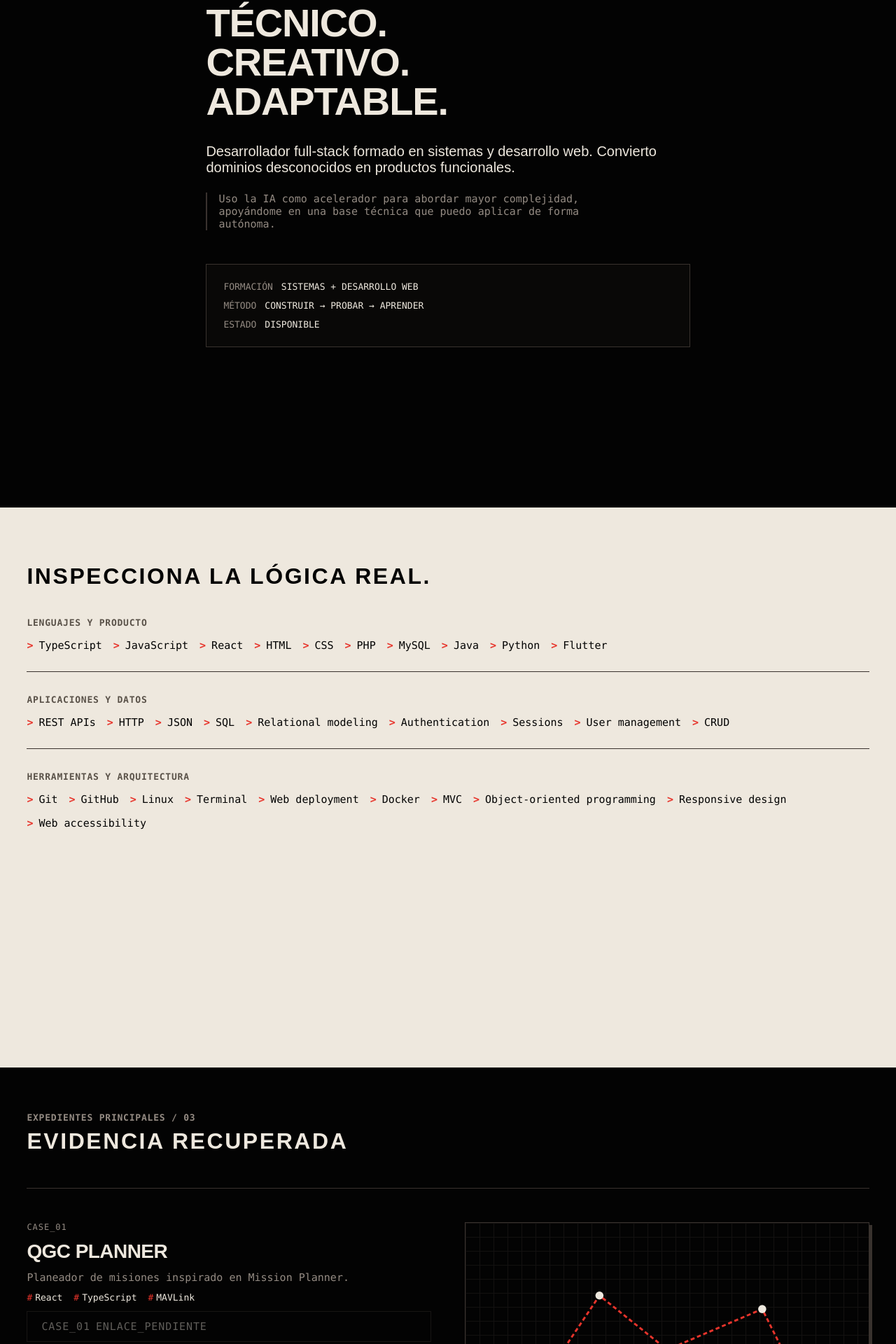
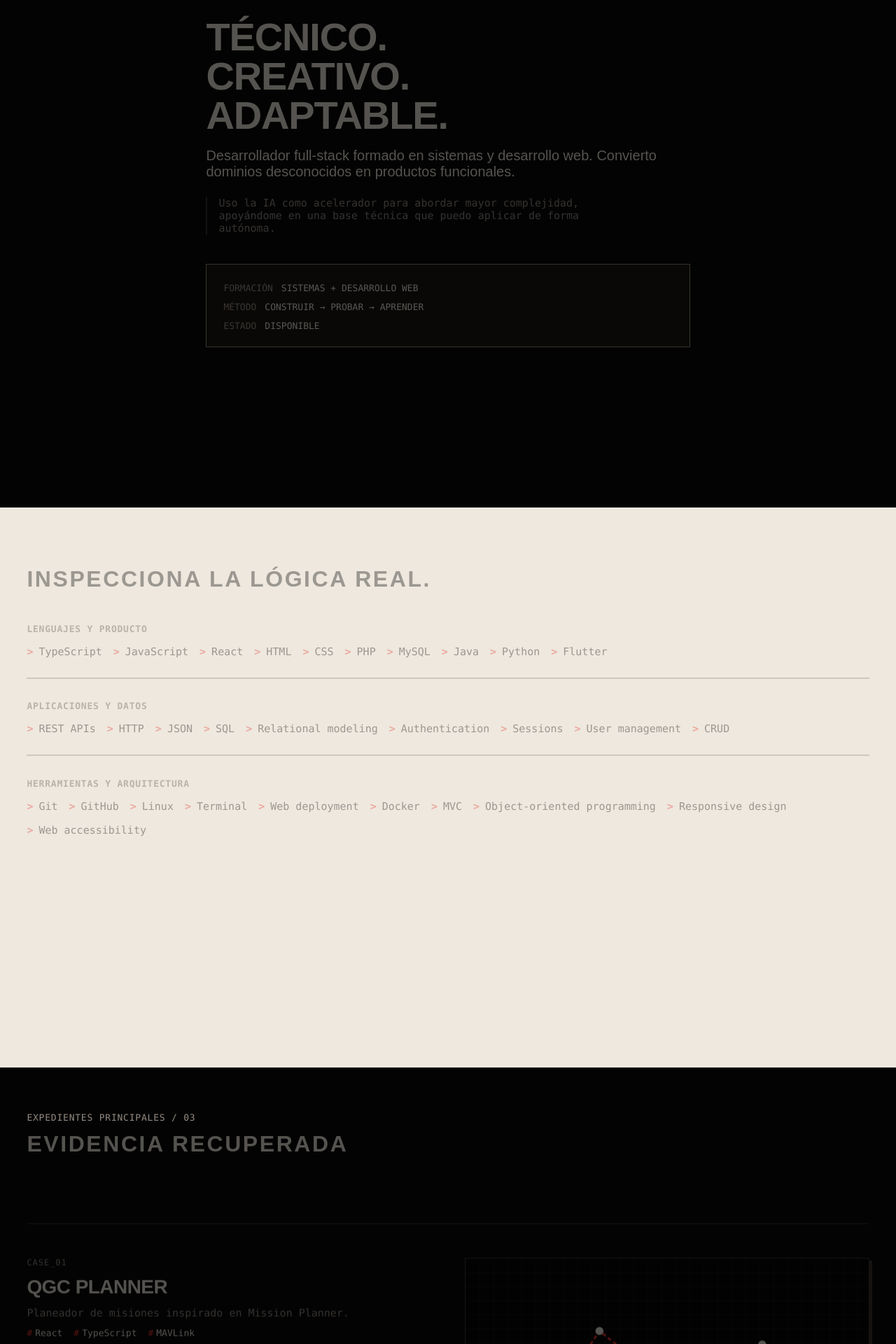
Before and after one commit to Goti112/portfolio, a Next.js app: page / in a window 1280 px wide. Shown: the part 875-2795 px from the top of the page at 70% size. Built offline with nearby package versions, Linux system fonts and the light colour scheme.

Commit message:
fix: heading hierarchy, data-motion-reveal, corruption-line, scanline CSS, action labels

```diff
--- a/src/components/portfolio/CapabilityAnalysis.tsx
+++ b/src/components/portfolio/CapabilityAnalysis.tsx
@@ -7,9 +7,9 @@ interface CapabilityAnalysisProps {
 export function CapabilityAnalysis({ content }: CapabilityAnalysisProps): React.JSX.Element {
   return (
     <section id="capabilities" className="capability-analysis" data-motion-section="capabilities">
-      <h2 className="capability-analysis__heading">{content.heading}</h2>
+      <h2 className="capability-analysis__heading" data-motion-reveal>{content.heading}</h2>
       {content.groups.map((group) => (
-        <article key={group.title} className="capability-analysis__group">
+          <article key={group.title} className="capability-analysis__group" data-motion-reveal>
           <h3 className="capability-analysis__group-title">{group.title}</h3>
           <ul className="capability-analysis__list">
             {group.items.map((item) => (
--- a/src/components/portfolio/EducationLog.tsx
+++ b/src/components/portfolio/EducationLog.tsx
@@ -7,10 +7,10 @@ interface EducationLogProps {
 export function EducationLog({ content }: EducationLogProps): React.JSX.Element {
   return (
     <section id="education" className="education-log" data-motion-section="education">
-      <h2 className="education-log__heading">{content.heading}</h2>
+      <h2 className="education-log__heading" data-motion-reveal>{content.heading}</h2>
       <ol className="education-log__list">
         {content.items.map((item) => (
-          <li key={item.abbreviation} className="education-log__item">
+          <li key={item.abbreviation} className="education-log__item" data-motion-reveal>
             <time dateTime={String(item.startYear)}>{item.startYear}</time>
             <span aria-hidden="true"> — </span>
             <time dateTime={String(item.endYear)}>{item.endYear}</time>
--- a/src/components/portfolio/IdentityTrace.tsx
+++ b/src/components/portfolio/IdentityTrace.tsx
@@ -7,16 +7,16 @@ interface IdentityTraceProps {
 export function IdentityTrace({ content }: IdentityTraceProps): React.JSX.Element {
   return (
     <section className="identity-trace" data-motion-section="identity">
-      <h2 className="identity-trace__heading">
+      <h2 className="identity-trace__heading" data-motion-reveal>
         {content.headingLines.map((line, i) => (
           <span key={i}>{line}</span>
         ))}
       </h2>
-      <p className="identity-trace__body">{content.body}</p>
-      <p className="identity-trace__ai-position">{content.aiPosition}</p>
+      <p className="identity-trace__body" data-motion-reveal>{content.body}</p>
+      <p className="identity-trace__ai-position" data-motion-reveal>{content.aiPosition}</p>
       <dl className="identity-trace__evidence">
         {content.evidence.map((item) => (
-          <div key={item.label} className="identity-trace__evidence-row">
+          <div key={item.label} className="identity-trace__evidence-row" data-motion-reveal>
             <dt>{item.label}</dt>
             <dd>{item.value}</dd>
           </div>
--- a/src/components/portfolio/PortfolioPage.tsx
+++ b/src/components/portfolio/PortfolioPage.tsx
@@ -19,6 +19,7 @@ export function PortfolioPage({ content }: PortfolioPageProps): React.JSX.Elemen
     <div className="portfolio-shell" data-motion-root>
       <MotionController />
       <ForensicCursor />
+      <div className="portfolio-shell__corruption-line" data-corruption-line aria-hidden="true" />
       <SessionNavigation
         locale={content.locale}
         items={content.navigation}
--- a/src/components/portfolio/ProjectEvidence.tsx
+++ b/src/components/portfolio/ProjectEvidence.tsx
@@ -20,12 +20,12 @@ const previewByProjectId: Readonly<Record<PrimaryProjectId, () => React.JSX.Elem
 export function ProjectEvidence({ eyebrow, heading, items, pendingLabel }: ProjectEvidenceProps): React.JSX.Element {
   return (
     <section id="projects" className="project-evidence" data-motion-section="projects">
-      <h2 className="project-evidence__eyebrow">{eyebrow}</h2>
-      <h3 className="project-evidence__heading">{heading}</h3>
+      <p className="project-evidence__eyebrow">{eyebrow}</p>
+      <h2 className="project-evidence__heading" data-motion-reveal>{heading}</h2>
       {items.map((project) => {
         const Preview = previewByProjectId[project.id];
         return (
-          <article key={project.id} className="project-evidence__item" data-project-id={project.id}>
+          <article key={project.id} className="project-evidence__item" data-project-id={project.id} data-motion-reveal>
             <div className="project-evidence__text">
               <span className="project-evidence__case-label">{project.caseLabel}</span>
               <h4 className="project-evidence__name">{project.name}</h4>
@@ -35,7 +35,7 @@ export function ProjectEvidence({ eyebrow, heading, items, pendingLabel }: Proje
                   <li key={tech}>{tech}</li>
                 ))}
               </ul>
-              <ExternalAction destination={project.repository} label={project.caseLabel} pendingLabel={pendingLabel} />
+              <ExternalAction destination={project.repository} label={project.name} pendingLabel={pendingLabel} />
             </div>
             <div className="project-evidence__preview">
               <Preview />
--- a/src/components/portfolio/RecoveredFiles.tsx
+++ b/src/components/portfolio/RecoveredFiles.tsx
@@ -11,15 +11,15 @@ interface RecoveredFilesProps {
 export function RecoveredFiles({ eyebrow, heading, items, pendingLabel }: RecoveredFilesProps): React.JSX.Element {
   return (
     <section className="recovered-files" data-section="experiments" data-motion-section="experiments">
-      <h2 className="recovered-files__eyebrow">{eyebrow}</h2>
-      <h3 className="recovered-files__heading">{heading}</h3>
+      <p className="recovered-files__eyebrow">{eyebrow}</p>
+      <h2 className="recovered-files__heading" data-motion-reveal>{heading}</h2>
       <div className="recovered-files__list">
         {items.map((experiment) => (
-          <article key={experiment.id} className="recovered-files__item">
+          <article key={experiment.id} className="recovered-files__item" data-motion-reveal>
             <span className="recovered-files__case-id">{experiment.id}</span>
             <h4 className="recovered-files__name">{experiment.name}</h4>
             <span className="recovered-files__category">{experiment.category}</span>
-            <ExternalAction destination={experiment.repository} label={experiment.id} pendingLabel={pendingLabel} />
+            <ExternalAction destination={experiment.repository} label={experiment.name} pendingLabel={pendingLabel} />
           </article>
         ))}
       </div>
--- a/src/components/portfolio/SessionExit.tsx
+++ b/src/components/portfolio/SessionExit.tsx
@@ -9,13 +9,13 @@ interface SessionExitProps {
 export function SessionExit({ content, pendingLabel }: SessionExitProps): React.JSX.Element {
   return (
     <section id="contact" className="session-exit" data-motion-section="exit">
-      <h2 className="session-exit__heading">
+      <h2 className="session-exit__heading" data-motion-reveal>
         {content.headingLines.map((line, i) => (
           <span key={i}>{line}</span>
         ))}
       </h2>
-      <p className="session-exit__availability">{content.availability}</p>
-      <div className="session-exit__actions">
+      <p className="session-exit__availability" data-motion-reveal>{content.availability}</p>
+      <div className="session-exit__actions" data-motion-reveal>
         <ExternalAction destination={content.email} label={content.emailLabel} pendingLabel={pendingLabel} />
         <ExternalAction destination={content.github} label={content.githubLabel} pendingLabel={pendingLabel} />
       </div>
--- a/src/components/portfolio/SessionIntro.tsx
+++ b/src/components/portfolio/SessionIntro.tsx
@@ -10,11 +10,11 @@ export function SessionIntro({ content }: SessionIntroProps): React.JSX.Element
       <h1 className="sr-only">{content.name}</h1>
       <div className="session-intro__titles" aria-hidden="true">
         {content.titleLines.map((line, i) => (
-          <span key={i} className="session-intro__title">{line}</span>
+          <span key={i} className="session-intro__title" data-motion-reveal>{line}</span>
         ))}
       </div>
-      <p className="session-intro__availability">{content.availability}</p>
-      <pre className="session-intro__command" aria-hidden="true">{content.command}</pre>
+      <p className="session-intro__availability" data-motion-reveal>{content.availability}</p>
+      <pre className="session-intro__command" aria-hidden="true" data-motion-reveal>{content.command}</pre>
     </section>
   );
 }
--- a/src/styles/motion.css
+++ b/src/styles/motion.css
@@ -26,7 +26,7 @@
 }
 
 /* ===== Scanline Overlay ===== */
-[data-scan-line] {
+[data-scanline-overlay] {
   pointer-events: none;
   position: fixed;
   inset: 0;
```
